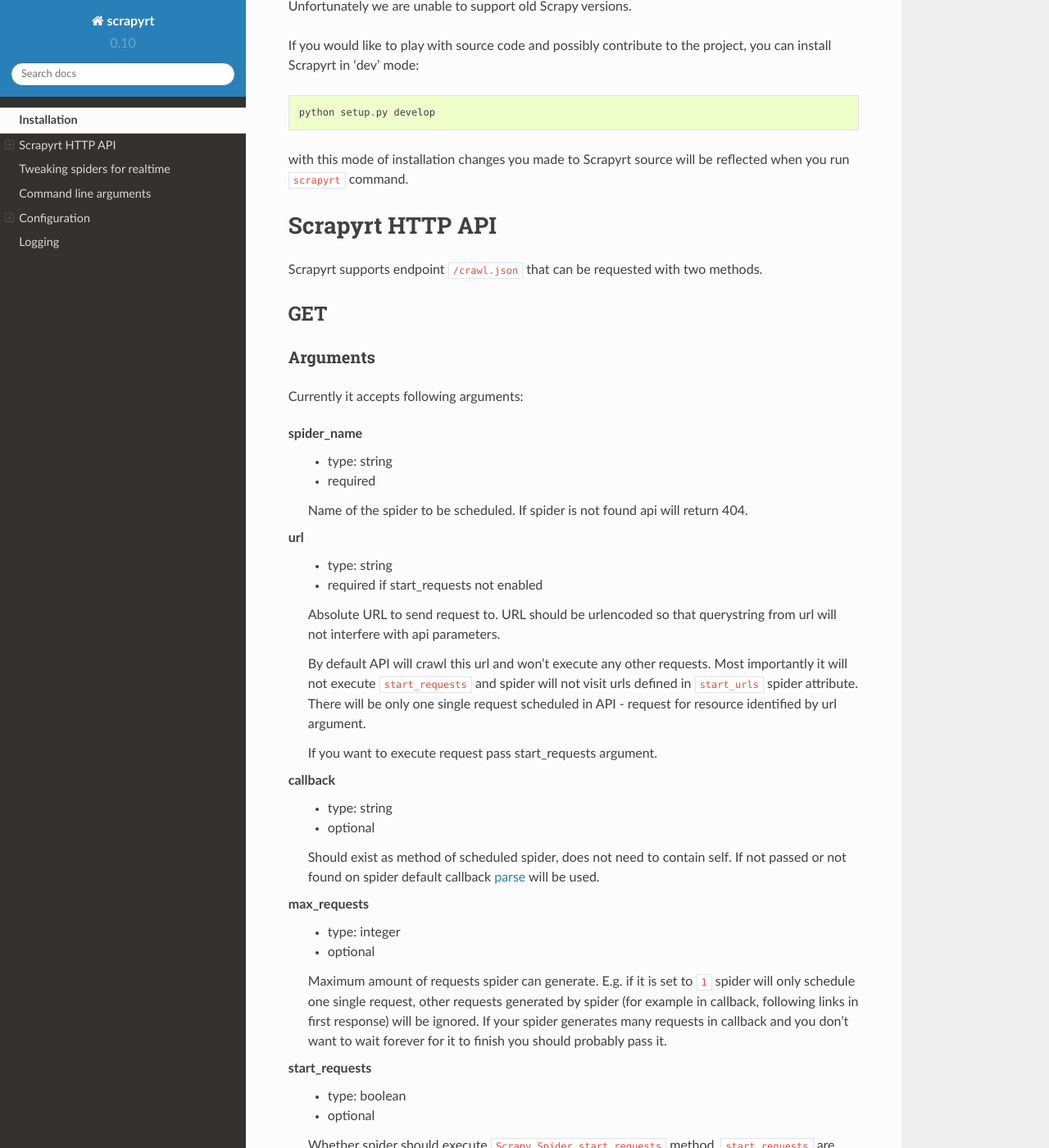
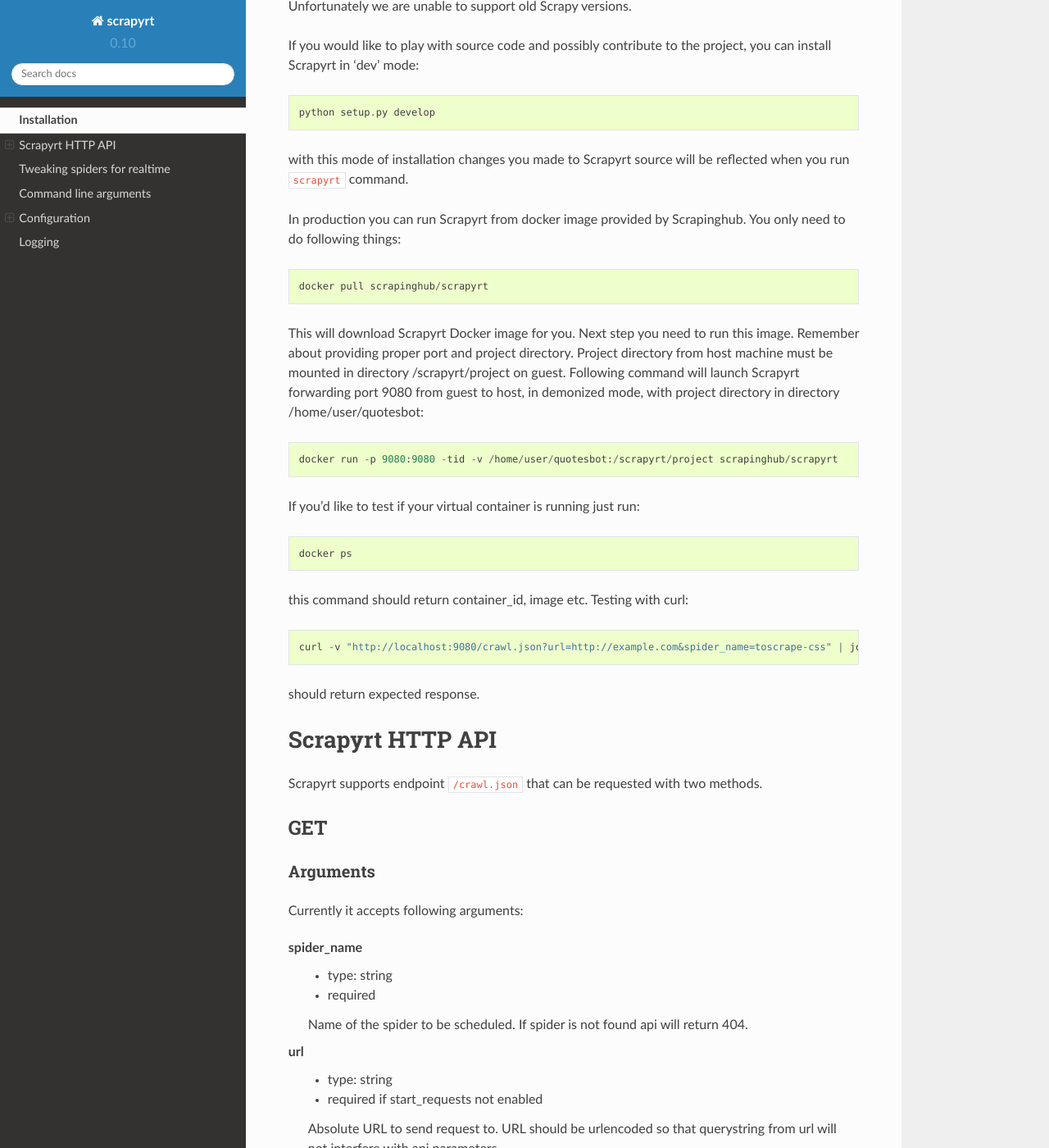
Before and after one commit to scrapinghub/scrapyrt, a Sphinx documentation site: the page built from docs/source/api.rst, in a window 1280 px wide and 1400 px high, scrolled down 679 px. Shown: the whole window at 82% size. Built offline with Sphinx 7.4.7 and the Read the Docs theme 2.0.0, drawn with Linux system fonts in a browser that asks for light colours.

Commit message:
[docs] add documentation about docker image

```diff
--- a/docs/source/api.rst
+++ b/docs/source/api.rst
@@ -32,6 +32,28 @@
 
 with this mode of installation changes you made to Scrapyrt source will be
 reflected when you run ``scrapyrt`` command.
+
+In production you can run Scrapyrt from docker image provided by Scrapinghub. You only
+need to do following things::
+
+    docker pull scrapinghub/scrapyrt
+
+This will download Scrapyrt Docker image for you. Next step you need to run this image. Remember
+about providing proper port and project directory. Project directory from host machine must be mounted in
+directory /scrapyrt/project on guest. Following command will launch Scrapyrt forwarding port 9080 from
+guest to host, in demonized mode, with project directory in directory /home/user/quotesbot::
+
+    docker run -p 9080:9080 -tid -v /home/user/quotesbot:/scrapyrt/project scrapinghub/scrapyrt
+
+If you'd like to test if your virtual container is running just run::
+
+    docker ps
+
+this command should return container_id, image etc. Testing with curl::
+
+    curl -v "http://localhost:9080/crawl.json?url=http://example.com&spider_name=toscrape-css" | jq
+
+should return expected response.
 
 Scrapyrt HTTP API
 =================
```
